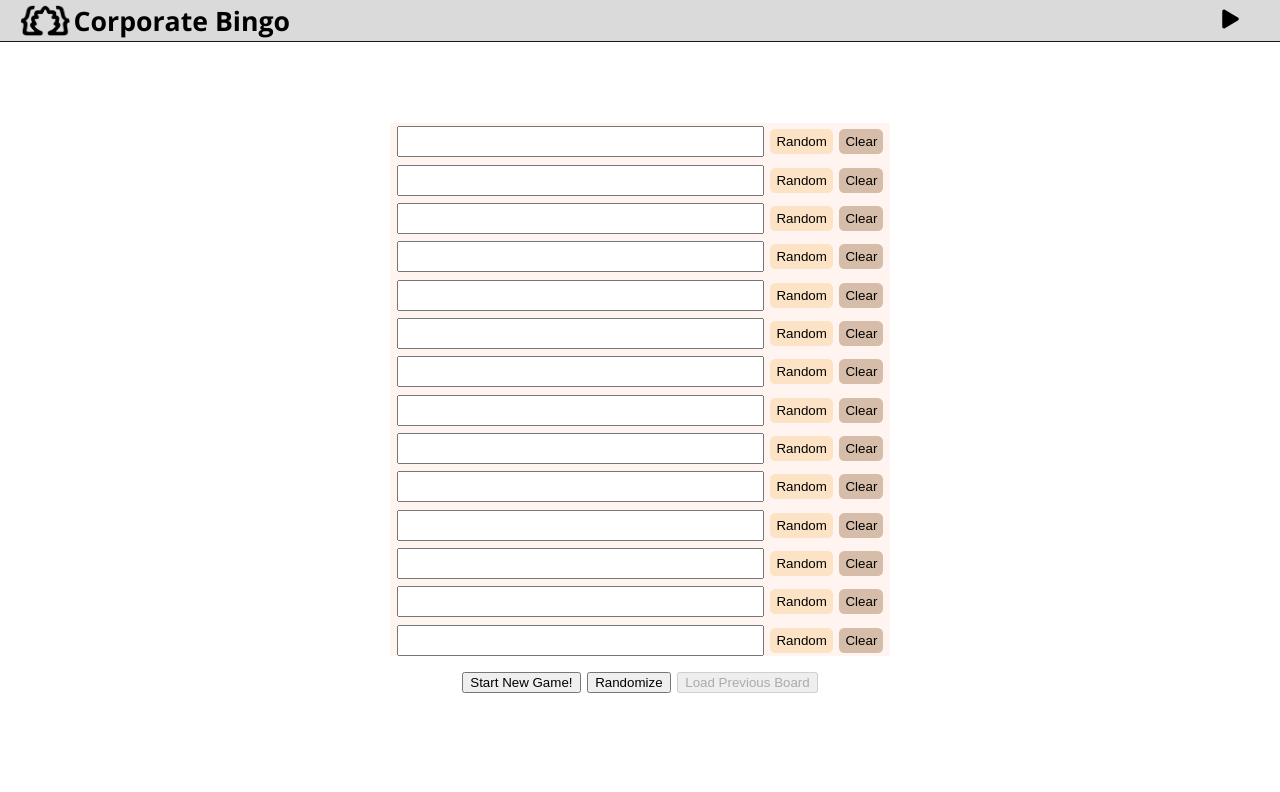
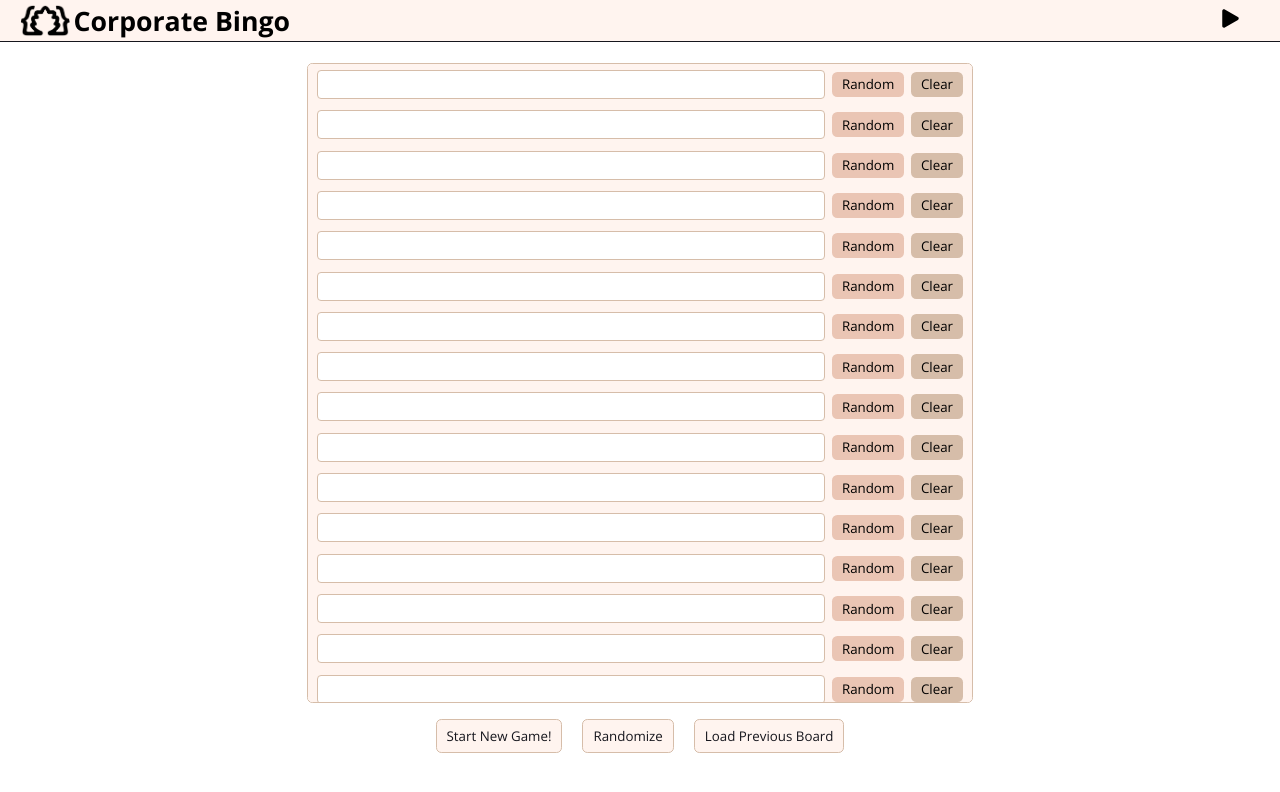
Before and after one commit to LocalNewsTV/corporate-bingo, a React (Vite) app: page / in a window 1280 px wide. Shown: the top 792 px of the page. Built offline with nearby package versions, Linux system fonts and the light colour scheme.

Commit message:
Minor Visual Changes

```diff
--- a/src/common/prompts.ts
+++ b/src/common/prompts.ts
@@ -9,6 +9,8 @@ const prompts = [
   "Let's take this offline.",
   "Can we table that?",
   "Can you see my screen?",
+  "Someone using a virtual avatar",
+  "I'll get back to you on that!",
   "Let's schedule a follow-up.",
   "Sorry, I have to jump to another call.",
   "Sorry for the background noise.",
--- a/src/components/BingoCell/BingoCell.style.ts
+++ b/src/components/BingoCell/BingoCell.style.ts
@@ -40,8 +40,8 @@ export const StyledDiv = styled.div`
   box-sizing: border-box;
   padding: 5pt;
   overflow-y: auto;
+  overflow-x: contain;
   &:hover {
     background-color: ${cozyFive};
-    overflow-x: contain;
   }
 `;
--- a/src/components/Header/Header.style.ts
+++ b/src/components/Header/Header.style.ts
@@ -1,5 +1,5 @@
 import styled from "@emotion/styled";
-import { black, navBar } from "../../constants/theming";
+import { black, cozyOne } from "../../constants/theming";
 
 export const StyledHeader = styled.header`
   width: 100%;
@@ -10,7 +10,7 @@ export const StyledHeader = styled.header`
   box-sizing: border-box;
   display: flex;
   align-items: center;
-  background: ${navBar};
+  background: ${cozyOne};
   max-height: 35pt;
   padding-left: 1em;
   border-bottom: 1pt solid ${black};
--- a/src/components/PromptCustomizer/PromptCustomizer.style.ts
+++ b/src/components/PromptCustomizer/PromptCustomizer.style.ts
@@ -1,14 +1,16 @@
 import styled from "@emotion/styled";
-import { cozyFive, cozyOne, cozyThree } from "../../constants/theming";
+import { cozyFive, cozyFour, cozyOne, cozyThree, cozyTwo } from "../../constants/theming";
 
 const height = '25px';
 
 export const StyledLi = styled.li`
-  padding: 5pt;
+  padding: 5pt 7pt;
   height: ${height};
   background-color: ${cozyOne};
   display: flex;
   align-items: center;
+  border-top: 1pt solid transparent;
+  border-bottom: 1pt solid transparent;
   flex-direction: row;
   & > input {
   margin-right: auto;
@@ -16,24 +18,33 @@ export const StyledLi = styled.li`
   & > button {
       margin-left: 5pt;
   }
+
+  &:hover {
+    transition: .2s;
+    background-color: ${cozyThree};
+    border-top: 1pt solid ${cozyFour};
+    border-bottom: 1pt solid ${cozyFour};
+  }
 `
-export const StyledCopy = styled.button`
+export const StyledListButton = styled.button`
   height: 100%;
   border-radius: 4pt;
-  background-color: ${cozyFive};
+  padding: 0 0.75em;
   border: 0;
-`
-export const StyledRandom = styled.button`
-  height: 100%;
-  border-radius: 4pt;
-  background-color: ${cozyThree};
-  border: 0;
+  &:nth-of-type(odd){
+    background-color: ${cozyFour};
+  }
+  &:nth-of-type(even){
+    background-color: ${cozyFive};
+  }
 `
 
 export const StyledInput = styled.input`
   height: ${height};
   width: 100%;
   padding-left: 0.5em;
+  border-radius: 3pt;
+  border: 1pt solid ${cozyFive};
   &:focus {
     outline: none;
   }
--- a/src/components/PromptCustomizer/PromptCustomizer.tsx
+++ b/src/components/PromptCustomizer/PromptCustomizer.tsx
@@ -1,5 +1,5 @@
 import { ChangeEvent } from "react";
-import { StyledCopy, StyledInput, StyledLi, StyledRandom } from "./PromptCustomizer.style";
+import { StyledListButton, StyledInput, StyledLi } from "./PromptCustomizer.style";
 import BoardHelper from "../../common/BoardHelper";
 
 type PropTypes = {
@@ -19,8 +19,8 @@ const PromptCustomizer = ({ text, index, textPromptHandler }: PropTypes) => {
         value={text}
         onChange={handleChange}
       />
-      <StyledRandom onClick={handleRandom}>Random</StyledRandom>
-      <StyledCopy onClick={handleClear}>Clear</StyledCopy>
+      <StyledListButton onClick={handleRandom}>Random</StyledListButton>
+      <StyledListButton onClick={handleClear}>Clear</StyledListButton>
     </StyledLi>
   )
 }
--- a/src/components/ScoreCard/ScoreCard.style.ts
+++ b/src/components/ScoreCard/ScoreCard.style.ts
@@ -6,13 +6,13 @@ export const StyledDiv = styled.div`
 
 export const StyledP = styled.p`
   margin: 0.25em 0;
+  font-size: 12pt;
 `;
 
 export const StyledSpan = styled.span`
-  font-weight: bold;
 `;
 
 export const TotalScore = styled.p`
-  font-size: 22pt;
+  font-size: 18pt;
   margin: 0;
 `;
--- a/src/components/views/Setup/Setup.style.ts
+++ b/src/components/views/Setup/Setup.style.ts
@@ -1,18 +1,24 @@
 import styled from "@emotion/styled";
+import { black, cozyFive, cozyFour, cozyOne, cozyThree } from "../../../constants/theming";
 
 export const StyledUl = styled.ul`
   padding: 0;
   box-sizing: border-box;
   width: 100%;
-  max-height: 400pt;
+  max-height: 80vh;
   overflow-y: auto;
+  @media (min-width: 500pt){
+    height: 100%;
+    border: 1pt solid ${cozyFive};
+    border-radius: 4pt;
+  }
 `;
 
 export const ViewContainer = styled.div`
   display: flex;
   min-height:95vh;
   width: 100%;
-  max-width: 500px;
+  max-width: 500pt;
   box-sizing: border-box;
   align-items: center;
   justify-content: center;
@@ -20,10 +26,25 @@ export const ViewContainer = styled.div`
 `;
 
 export const ButtonContainer = styled.div`
-  & > button {
-    margin-left: 5pt;
+  & > button:nth-of-type(2) {
+    margin: 0 1.5em;
   }
-  & > button:first-of-type {
-    margin-left: 0;
+  display: flex;
+  width: 100%;
+  justify-content: center;
+  box-sizing: border-box;
+  padding: 0 1em;
+
+  button {
+    color: ${black};
+    height: 25pt;
+    padding: 0 0.75em;
+    border: 1pt solid ${cozyFive};
+    border-radius: 4pt;
+    background-color: ${cozyOne};
+  }
+  button:hover {
+    transition: 1s;
+    background-color: ${cozyFour};
   }
 `
--- a/src/index.css
+++ b/src/index.css
@@ -31,6 +31,10 @@ html {
   margin: 0;
 }
 
+button,
+input {
+  font-family: "Open Sans", sans-serif;
+}
 a:hover,
 button:hover {
   cursor: pointer;
```
